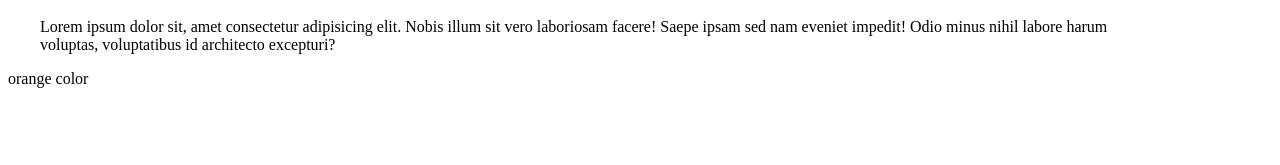
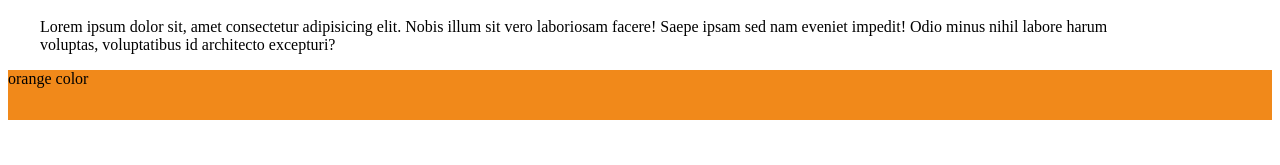
Before and after one commit to ChanAlex2357/Stellar-webapp, a Vue app: page / in a window 1280 px wide. Shown: the part 135-300 px from the top of the page. Built offline with nearby package versions, Linux system fonts and the light colour scheme.

Commit message:
orange bar

```diff
--- a/src/App.vue
+++ b/src/App.vue
@@ -6,7 +6,7 @@ import Accueil from './screens/Accueil.vue'
 <template>
   <main>
       <Accueil></Accueil>
-      <div>
+      <div id="orange-bar">
         orange color
       </div>
   </main>
@@ -16,7 +16,13 @@ import Accueil from './screens/Accueil.vue'
 header {
   line-height: 1.5;
 }
-  /*
+
+#orange-bar {
+  background-color: var(--secondary-color);
+  height: 50px;
+}
+
+/*
 
 .logo {
   display: block;
--- a/src/assets/base.css
+++ /dev/null
@@ -1,7 +0,0 @@
-:root {
-    --primary-color :#2a92f4;
-    --secondary-color:#f1891a;
-    --dark-color:#141212;
-    --light-color:#3a342a;
-    --white-color:#ffffff;
-}
--- a/src/assets/main.css
+++ b/src/assets/main.css
@@ -1,3 +1,11 @@
+:root {
+  --primary-color :#2a92f4;
+  --secondary-color:#f1891a;
+  --dark-color:#141212;
+  --light-color:#3a342a;
+  --white-color:#ffffff;
+}
+
 #app {
   max-width: 1280px;
   margin: 0 auto;
```
